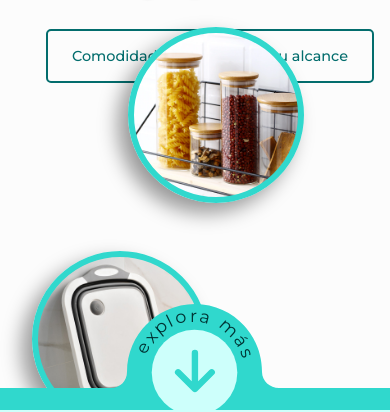
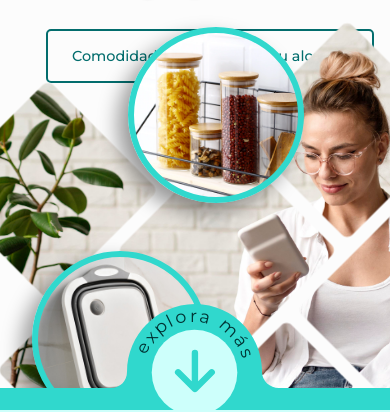
Before and after one commit to fr4nkd3v/Home-kit-Landing-page, a plain HTML site: page index.html in a window 390 px wide. Shown: the part 438-850 px from the top of the page. Drawn offline with Linux system fonts and the light colour scheme.

Commit message:
fix error link in media-query.css

```diff
--- a/css/media-query.css
+++ b/css/media-query.css
@@ -411,8 +411,8 @@ section.nosotros .content {
   .inicio .front .product:nth-child(4) { display: none; }
 
   .inicio .design.left .back{
-    mask-image: url("./assets/svg/back_squares_2.svg");
-    -webkit-mask-image: url("./assets/svg/back_squares_2.svg");
+    mask-image: url("../assets/svg/back_squares_2.svg");
+    -webkit-mask-image: url("../assets/svg/back_squares_2.svg");
   }
   /* #endregion Inicio */
 
```
